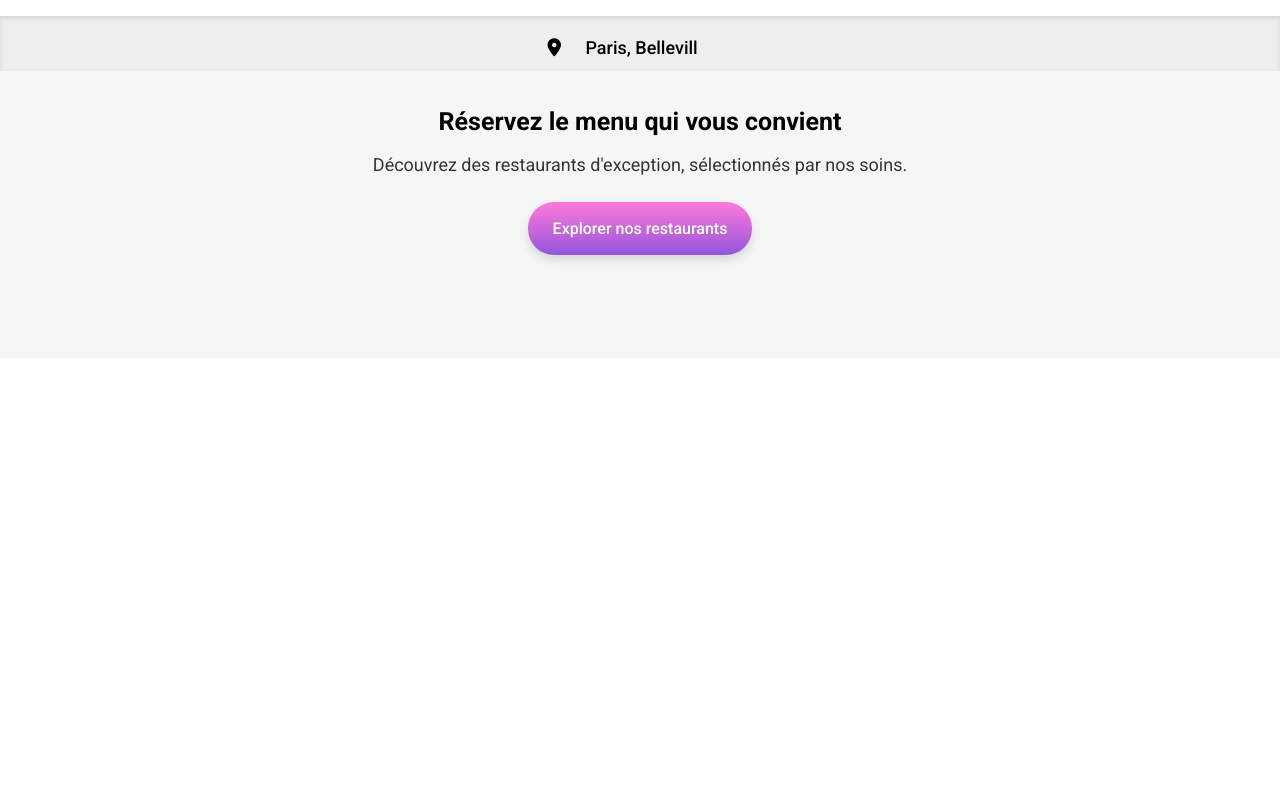
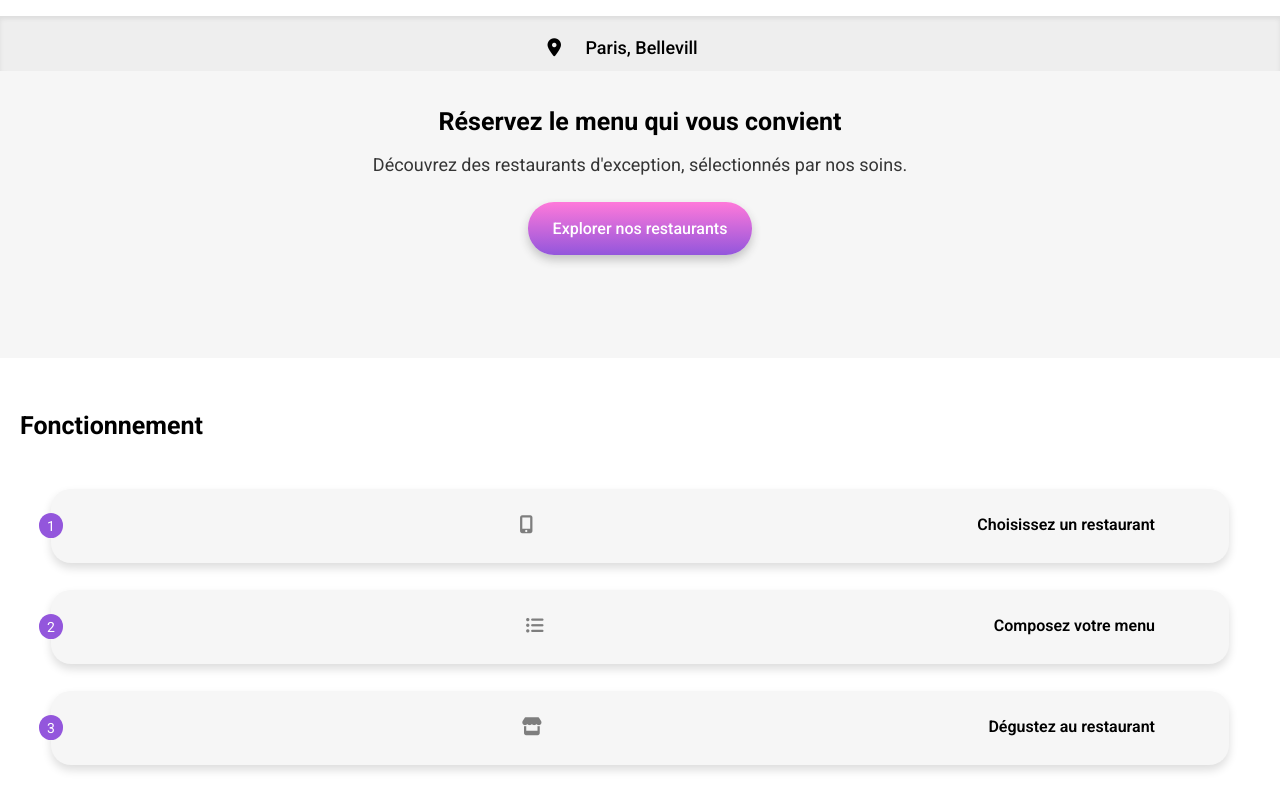
Before and after one commit to kamoheel/ch-p3-ohmyfood, a website: page index.html in a window 1280 px wide. Shown: the part 114-912 px from the top of the page. Before the commit the page ends 800 px from the top, so only its background shows below. Drawn offline with Linux system fonts and the light colour scheme; a web font is replaced by a local one.

Commit message:
Adding HowTo Section

```diff
--- a/index.html
+++ b/index.html
@@ -29,6 +29,24 @@
                     <a href="#restaurants">Explorer nos restaurants</a>
                 </div>
             </section>
+            <section class="howto">
+                <h2>Fonctionnement</h2>
+                <a href="#" class="howto__list">
+                    <div class="howto__nb">1</div>
+                    <div class="howto__icon"><i class="fas fa-mobile-alt"></i></div>
+                    <p class="howto__txt">Choisissez un restaurant</p>
+                </a>
+                <a href="#" class="howto__list">
+                    <div class="howto__nb">2</div>
+                    <div class="howto__icon"><i class="fas fa-list-ul"></i></div>
+                    <p class="howto__txt">Composez votre menu</p>
+                </a>
+                <a href="#" class="howto__list">
+                    <div class="howto__nb">3</div>
+                    <div class="howto__icon"><i class="fas fa-store"></i></div>
+                    <p class="howto__txt">Dégustez au restaurant</p>
+                </a>
+            </section>
         </main>
     </body>
 </html>
--- a/scss/main.scss
+++ b/scss/main.scss
@@ -30,8 +30,9 @@ section {
 $color-primary: #9356DC;
 $color-secondary: #FF79DA;
 $color-tertiary: #99E2D0;
+$color-primary-light: lighten($color-primary, 35%);
 $color-bg: #f6f6f6;
-$color-darker: darken($color-bg, 12%);
+$color-darker: darken($color-bg, 10%);
 $color-interm: darken($color-bg, 3%);
 $breakpoints: (
     mobile: 480px,
@@ -119,7 +120,50 @@ $breakpoints: (
         padding: 17px 25px;
         border-radius: 26px;
         background: linear-gradient(0deg, $color-primary 0%, $color-secondary 100%);
-        box-shadow: 0 5px 10px $color-darker;
+        box-shadow: 0 5px 10px darken($color-darker, 10%);
         }
     }
 }
+
+.howto {
+    height: 440px;
+    display: flex;
+    flex-direction: column;
+    justify-content: space-around;
+    align-items: flex-start;
+    &__list {
+        align-self: center;
+        width: 95%;
+        height: 74px;
+        display: flex;
+        justify-content: space-between;
+        align-items: center;
+        border-radius: 20px;
+        background-color:$color-bg;
+        box-shadow: 0 5px 10px $color-darker;
+        padding-right: 74px;
+        &:hover {
+            background-color: $color-primary-light;
+            i {
+                color: $color-primary;
+            }
+        }
+    }
+    &__nb {
+        font-size: 14px;
+        color: white;
+        background-color: $color-primary;
+        padding: 5px 8.5px 4px 8px;
+        border-radius: 100%;
+        position: relative;
+        left: -12px;
+    }
+    & i {
+        font-size:large;
+        color: #7e7e7e;
+    }
+    &__txt {
+        font-weight: 600;
+        font-size: 16px;
+    }
+}
```
Also changed, not shown: css/style.css, 1 other file.
